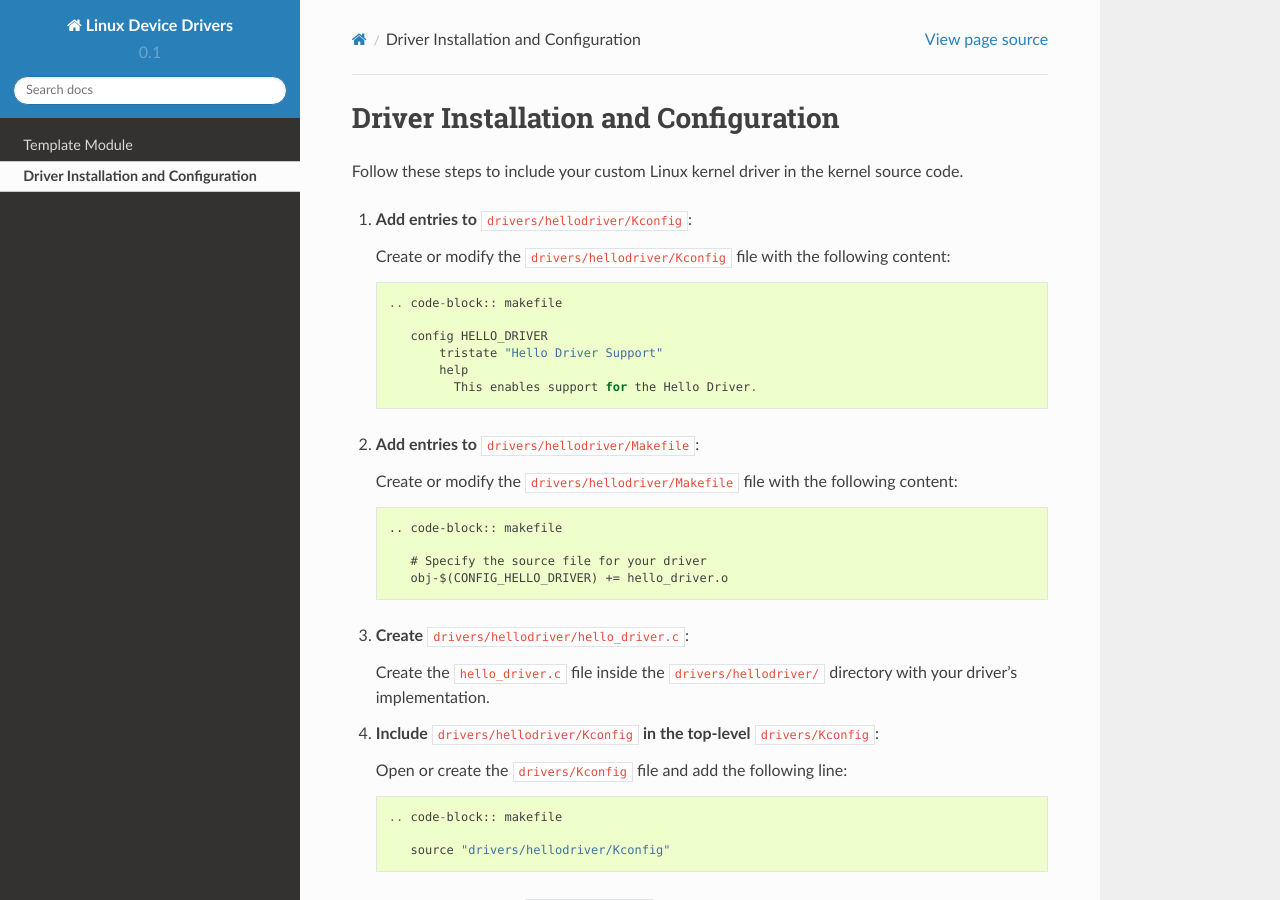
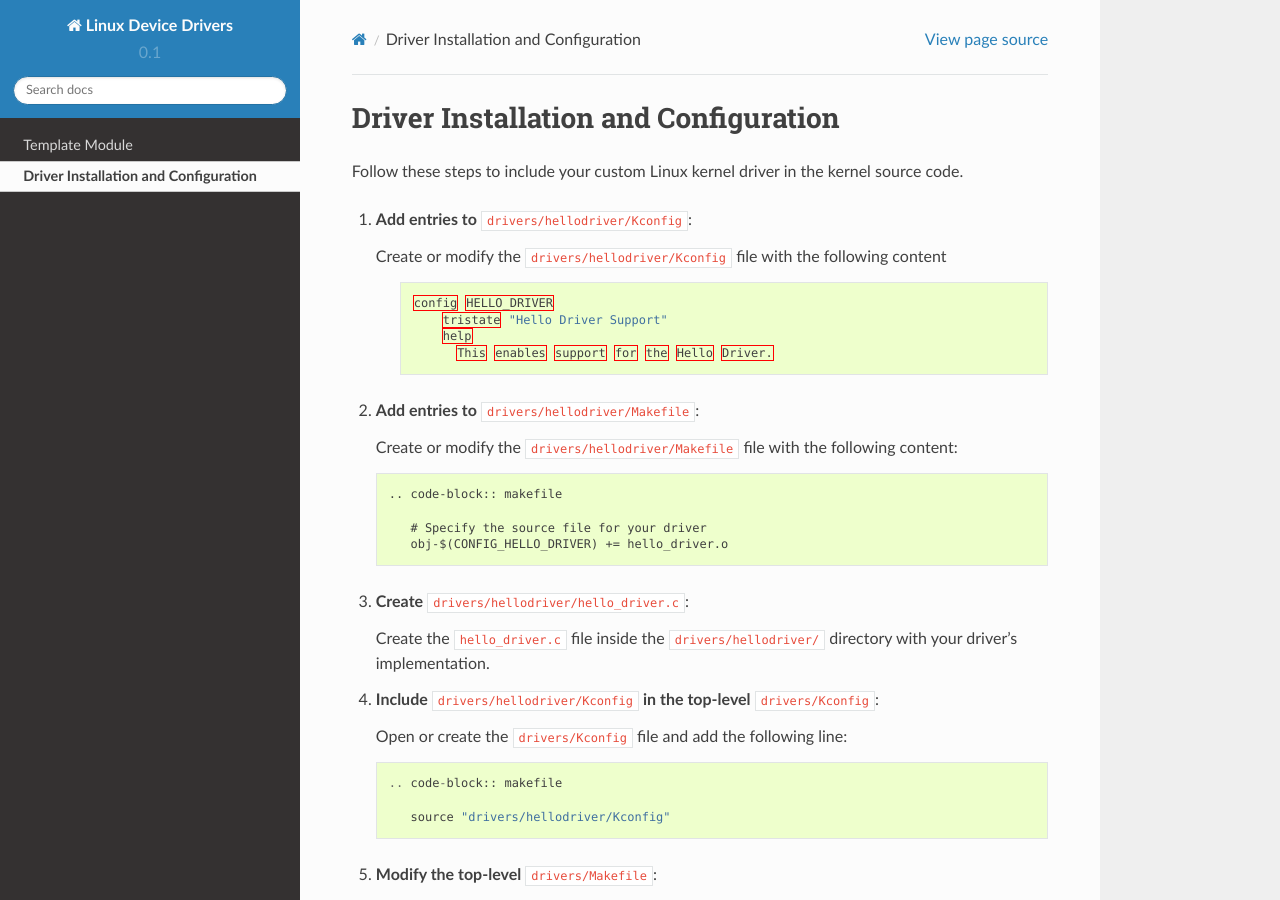
Before and after one commit to abhilashsagar/linuxdd, a Sphinx documentation site: the page built from doc/driver_setup.rst, in a window 1280 px wide and 900 px high. Built offline with Sphinx 7.4.7 and the Read the Docs theme 2.0.0, drawn with Linux system fonts in a browser that asks for light colours.

```diff
--- a/doc/driver_setup.rst
+++ b/doc/driver_setup.rst
@@ -5,7 +5,7 @@ Follow these steps to include your custom Linux kernel driver in the kernel sour
 
 1. **Add entries to** ``drivers/hellodriver/Kconfig``:
 
-   Create or modify the ``drivers/hellodriver/Kconfig`` file with the following content::
+   Create or modify the ``drivers/hellodriver/Kconfig`` file with the following content
 
       .. code-block:: makefile
 
```
